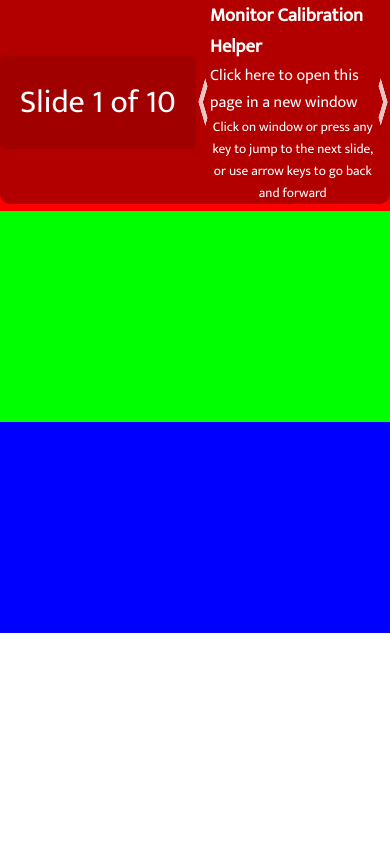
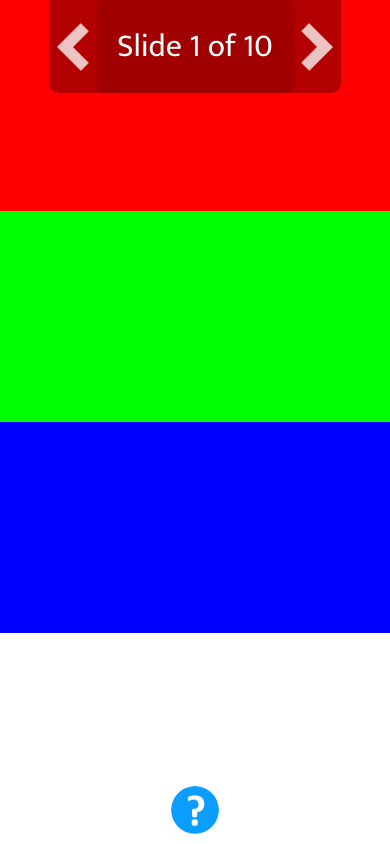
Before and after one commit to umamimolecule/react-monitor-calibration, a React (Create React App) app: page / in a window 390 px wide. Built offline with nearby package versions, Linux system fonts and the light colour scheme.

Commit message:
Change rendering depending on screen width

```diff
--- a/src/Components/Header/Header.css
+++ b/src/Components/Header/Header.css
@@ -1,4 +1,4 @@
-.Header-container {
+.Header-normal-container {
   position: fixed;
   left: 0px;
   right: 0px;
@@ -9,7 +9,7 @@
   justify-content: flex-start;
 }
 
-.Header {
+.Header-normal {
   display: flex;
   flex-direction: row;
   align-items: center;
@@ -21,7 +21,7 @@
   user-select: none;
 }
 
-.Header-columns {
+.Header-normal-columns {
   display: flex;
   flex-direction: column;
   align-items: center;
@@ -29,7 +29,7 @@
   flex-grow: 1;
 }
 
-.Previous {
+.Previous-normal {
   background-repeat: no-repeat;
   background-position: center center;
   background-image: url("images/previous.png");
@@ -39,15 +39,15 @@
   cursor: pointer;
 }
 
-.Previous:hover {
+.Previous-normal:hover {
   background-image: url("images/previoushover.png");
 }
 
-.Previous:active {
+.Previous-normal:active {
   background-image: url("images/previous.png");
 }
 
-.Next {
+.Next-normal {
   background-repeat: no-repeat;
   background-position: center center;
   background-image: url("images/next.png");
@@ -57,10 +57,88 @@
   cursor: pointer;
 }
 
-.Next:hover {
+.Next-normal:hover {
   background-image: url("images/nexthover.png");
 }
 
-.Next:active {
+.Next-normal:active {
   background-image: url("images/next.png");
 }
+
+.Header-compact-container {
+  position: fixed;
+  left: 0px;
+  right: 0px;
+  margin: 0 auto;
+  display: flex;
+  flex-direction: column;
+  align-items: center;
+  justify-content: flex-start;
+}
+
+.Header-compact {
+  display: flex;
+  flex-direction: row;
+  align-items: center;
+  justify-content: stretch;
+  background-color: rgba(0, 0, 0, 0.3);
+  color: white;
+  border-bottom-left-radius: 10px;
+  border-bottom-right-radius: 10px;
+  user-select: none;
+}
+
+.Header-compact-columns {
+  display: flex;
+  flex-direction: column;
+  align-items: center;
+  justify-content: space-between;
+  flex-grow: 1;
+}
+
+.Previous-compact {
+  background-repeat: no-repeat;
+  background-position: center center;
+  background-image: url("images/previous.png");
+  background-size: 100% 100%;
+  width: 48px;
+  height: 48px;
+  cursor: pointer;
+}
+
+.Previous-compact:hover {
+  background-image: url("images/previoushover.png");
+}
+
+.Previous-compact:active {
+  background-image: url("images/previous.png");
+}
+
+.Next-compact {
+  background-repeat: no-repeat;
+  background-position: center center;
+  background-image: url("images/next.png");
+  background-size: 100% 100%;
+  width: 48px;
+  height: 48px;
+  cursor: pointer;
+}
+
+.Next-compact:hover {
+  background-image: url("images/nexthover.png");
+}
+
+.Next-compact:active {
+  background-image: url("images/next.png");
+}
+
+.Footer-compact {
+  position: fixed;
+  left: 0px;
+  right: 0px;
+  bottom: 10px;
+  margin: 0 auto;
+  display: flex;
+  flex-direction: column;
+  align-items: center;
+}
--- a/src/Components/Header/Header.jsx
+++ b/src/Components/Header/Header.jsx
@@ -8,6 +8,11 @@ import WhatIsThis from "./WhatIsThis";
 import { showNextSlide, showPreviousSlide } from "../../Actions/slides";
 
 class Header extends Component {
+  constructor(props) {
+    super(props);
+    this.state = { width: window.innerWidth };
+  }
+
   onPreviousClick = () => {
     this.props.showPreviousSlide();
   };
@@ -16,13 +21,25 @@ class Header extends Component {
     this.props.showNextSlide();
   };
 
-  render() {
+  onWindowSizeChange = () => {
+    this.setState({ width: window.innerWidth });
+  };
+
+  componentWillMount() {
+    window.addEventListener("resize", this.onWindowSizeChange);
+  }
+
+  componentWillUnmount() {
+    window.removeEventListener("resize", this.onWindowSizeChange);
+  }
+
+  renderNormal() {
     return (
-      <div className="Header-container">
-        <div className="Header">
+      <div className="Header-normal-container">
+        <div className="Header-normal">
           <CurrentSlideHeader />
-          <div className="Previous" onClick={this.onPreviousClick} />
-          <div className="Header-columns">
+          <div className="Previous-normal" onClick={this.onPreviousClick} />
+          <div className="Header-normal-columns">
             <WhatIsThis />
             <InstructionsHeader
               text={
@@ -30,10 +47,35 @@ class Header extends Component {
               }
             />
           </div>
-          <div className="Next" onClick={this.onNextClick} />
+          <div className="Next-normal" onClick={this.onNextClick} />
         </div>
       </div>
     );
+  }
+
+  renderCompact() {
+    return (
+      <div>
+        <div className="Header-compact-container">
+          <div className="Header-compact">
+            <div className="Previous-compact" onClick={this.onPreviousClick} />
+            <CurrentSlideHeader />
+            <div className="Next-compact" onClick={this.onNextClick} />
+          </div>
+        </div>
+        <div className="Footer-compact">
+          <WhatIsThis compact={true} />
+        </div>
+      </div>
+    );
+  }
+
+  render() {
+    if (this.state.width <= 1000) {
+      return this.renderCompact();
+    } else {
+      return this.renderNormal();
+    }
   }
 }
 
--- a/src/Components/Header/WhatIsThis.css
+++ b/src/Components/Header/WhatIsThis.css
@@ -14,3 +14,30 @@
 .WhatIsThis a:hover {
   text-decoration: underline;
 }
+
+.WhatIsThis-compact {
+  background-repeat: no-repeat;
+  background-position: center center;
+  background-image: url("images/whatisthis.png");
+  background-size: 100% 100%;
+  width: 48px;
+  height: 48px;
+  border-radius: 24px;
+  cursor: pointer;
+}
+
+.WhatIsThis-compact:hover {
+  box-shadow: 0px 0px 10px 0 rgba(255, 255, 255, 1);
+}
+
+.WhatIsThis-compact:active {
+  box-shadow: 0px 0px 5px 0 rgba(255, 255, 255, 0.8);
+}
+
+.WhatIsThis-compact a {
+  text-decoration: none;
+}
+
+.WhatIsThis-compact a:hover {
+  text-decoration: none;
+}
--- a/src/Components/Header/WhatIsThis.jsx
+++ b/src/Components/Header/WhatIsThis.jsx
@@ -4,13 +4,15 @@ import "./WhatIsThis.css";
 
 export default class WhatIsThis extends Component {
   render() {
+    const className = this.props.compact ? "WhatIsThis-compact" : "WhatIsThis";
+    const linkText = this.props.compact ? " " : "Monitor Calibration Helper";
     return (
-      <div className="WhatIsThis">
+      <div className={className}>
         <a
           href="https://github.com/umamimolecule/react-monitor-calibration"
           target="__blank"
         >
-          Monitor Calibration Helper
+          {linkText}
         </a>
       </div>
     );
```
